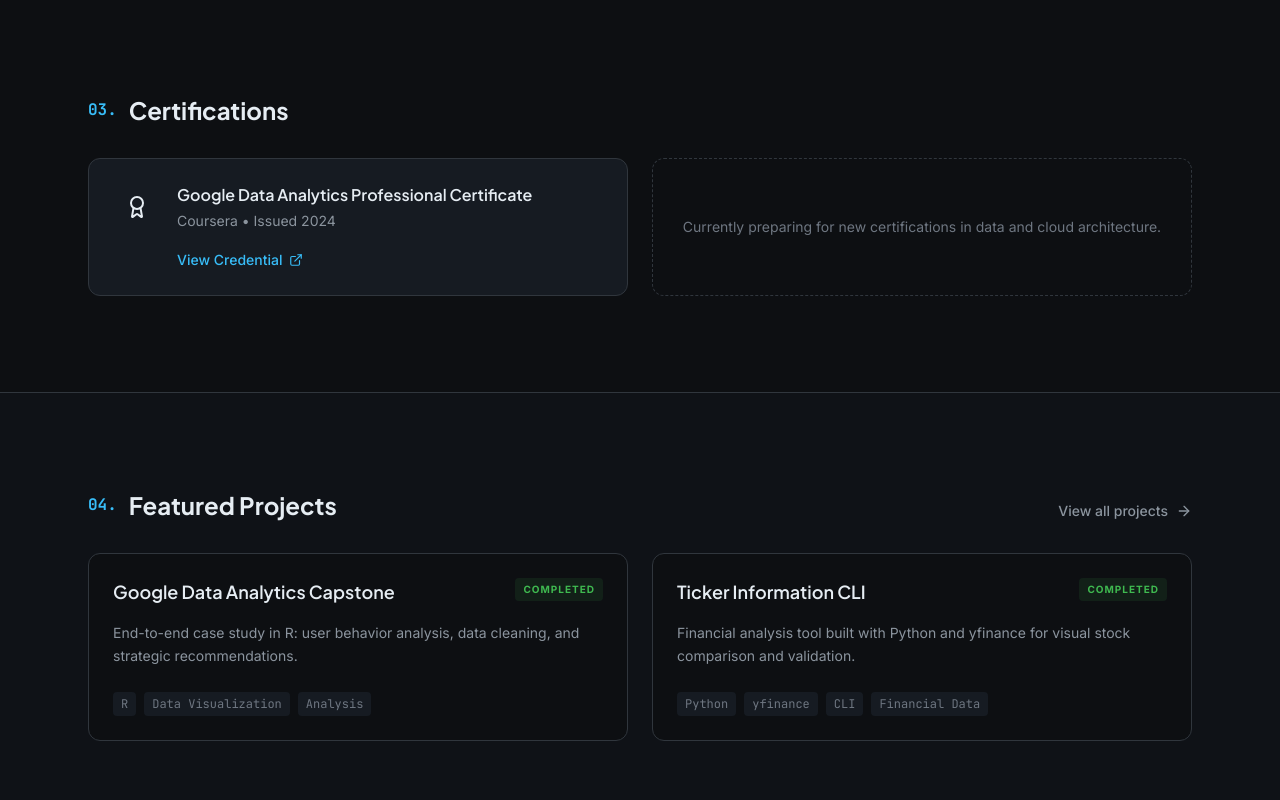
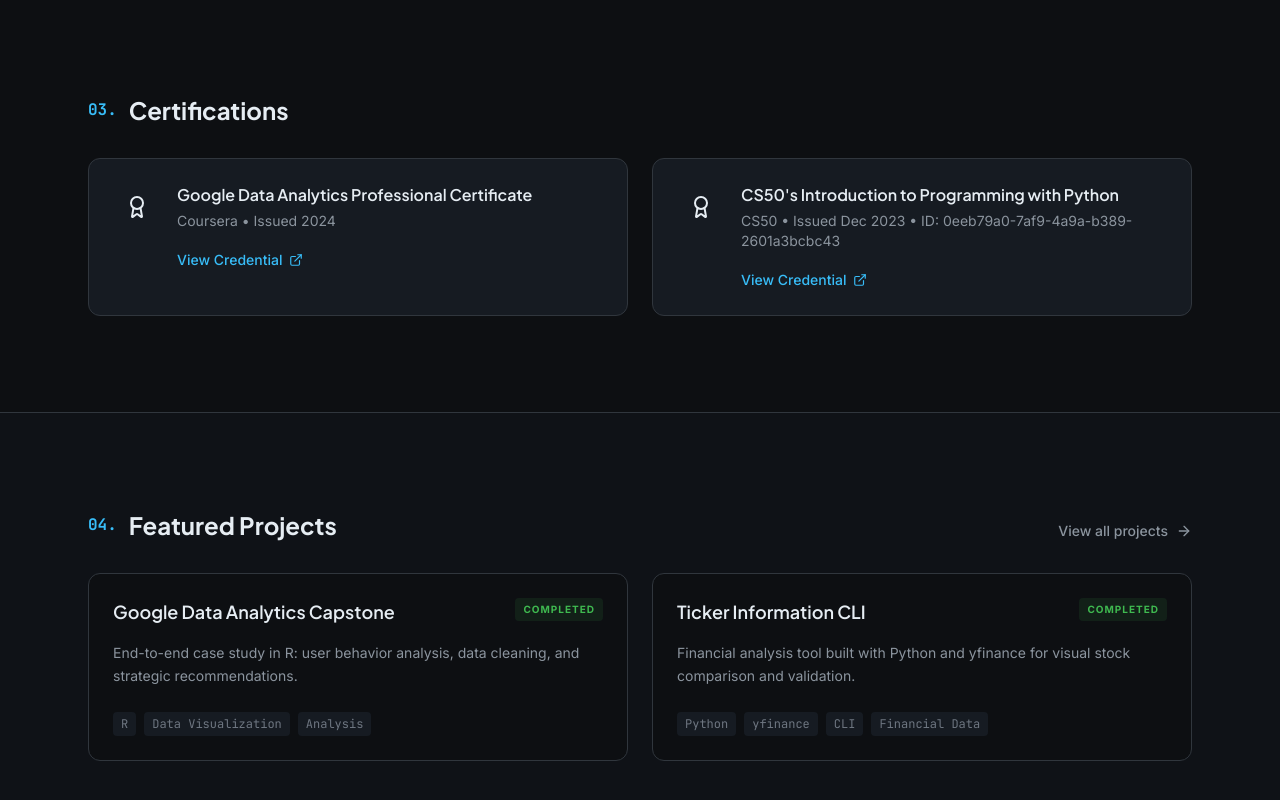
Before and after one commit to danielvertex/portafolio, a Next.js app: page / in a window 1280 px wide. Shown: the part 1697-2497 px from the top of the page. Built offline with nearby package versions, Linux system fonts and the light colour scheme.

Commit message:
feat: add Certifications section component to display professional credentials

```diff
--- a/src/components/sections/Certifications.tsx
+++ b/src/components/sections/Certifications.tsx
@@ -30,11 +30,25 @@ export function Certifications() {
             </div>
           </div>
 
-          {/* Placeholder for future certs */}
-          <div className="p-6 rounded-xl border border-border border-dashed bg-transparent flex items-center justify-center text-center">
-            <p className="text-sm text-muted-2">
-              Currently preparing for new certifications in data and cloud architecture.
-            </p>
+          {/* CS50 Certification */}
+          <div className="p-6 rounded-xl border border-border bg-surface glow-border flex gap-4">
+            <div className="w-12 h-12 rounded-full bg-accent-blue/10 flex items-center justify-center shrink-0">
+              <Award className="text-accent-blue" size={24} />
+            </div>
+            <div>
+              <h3 className="font-heading font-semibold text-foreground mb-1">
+                CS50's Introduction to Programming with Python
+              </h3>
+              <p className="text-sm text-muted mb-4">CS50 • Issued Dec 2023 • ID: 0eeb79a0-7af9-4a9a-b389-2601a3bcbc43</p>
+              <Link
+                href="https://certificates.cs50.io/0eeb79a0-7af9-4a9a-b389-2601a3bcbc43.pdf?size=letter"
+                target="_blank"
+                rel="noopener noreferrer"
+                className="inline-flex items-center gap-1.5 text-sm font-medium text-accent hover:text-accent/80 transition-colors"
+              >
+                View Credential <ExternalLink size={14} />
+              </Link>
+            </div>
           </div>
         </div>
       </div>
```
